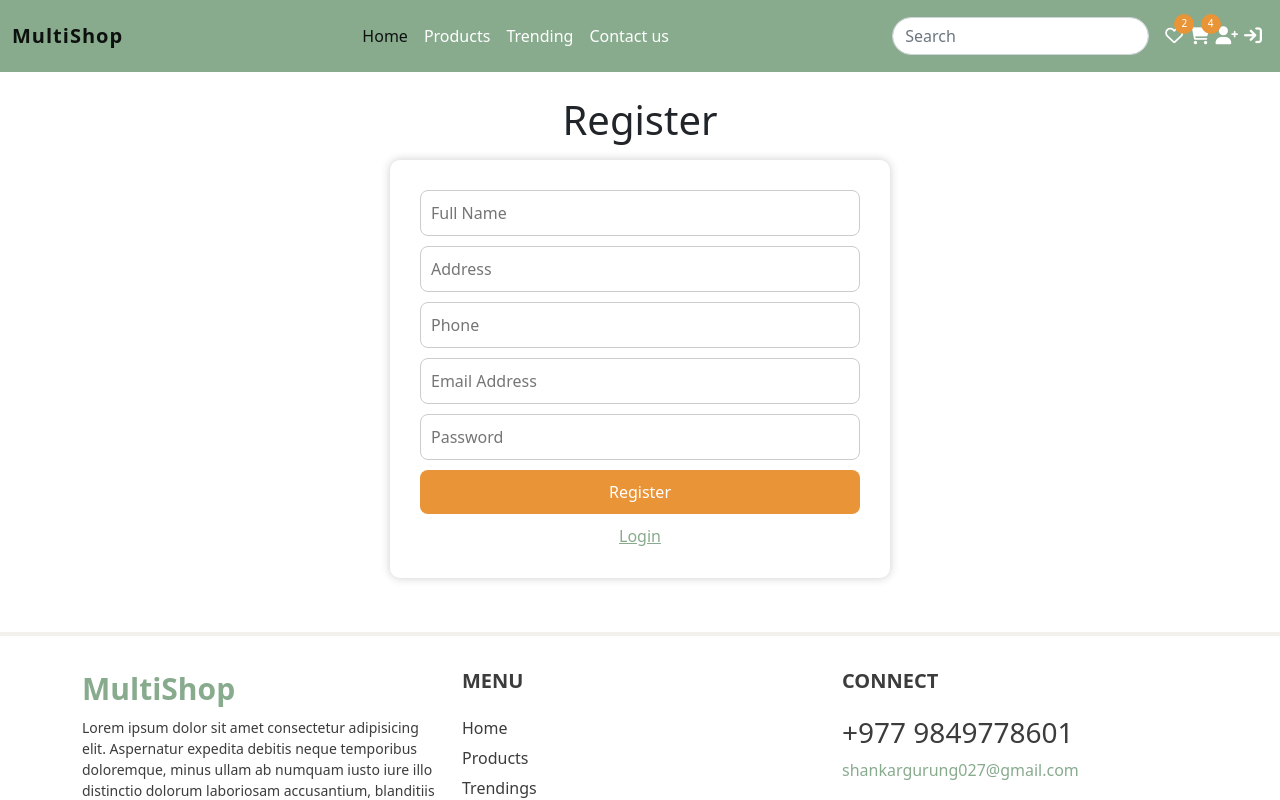
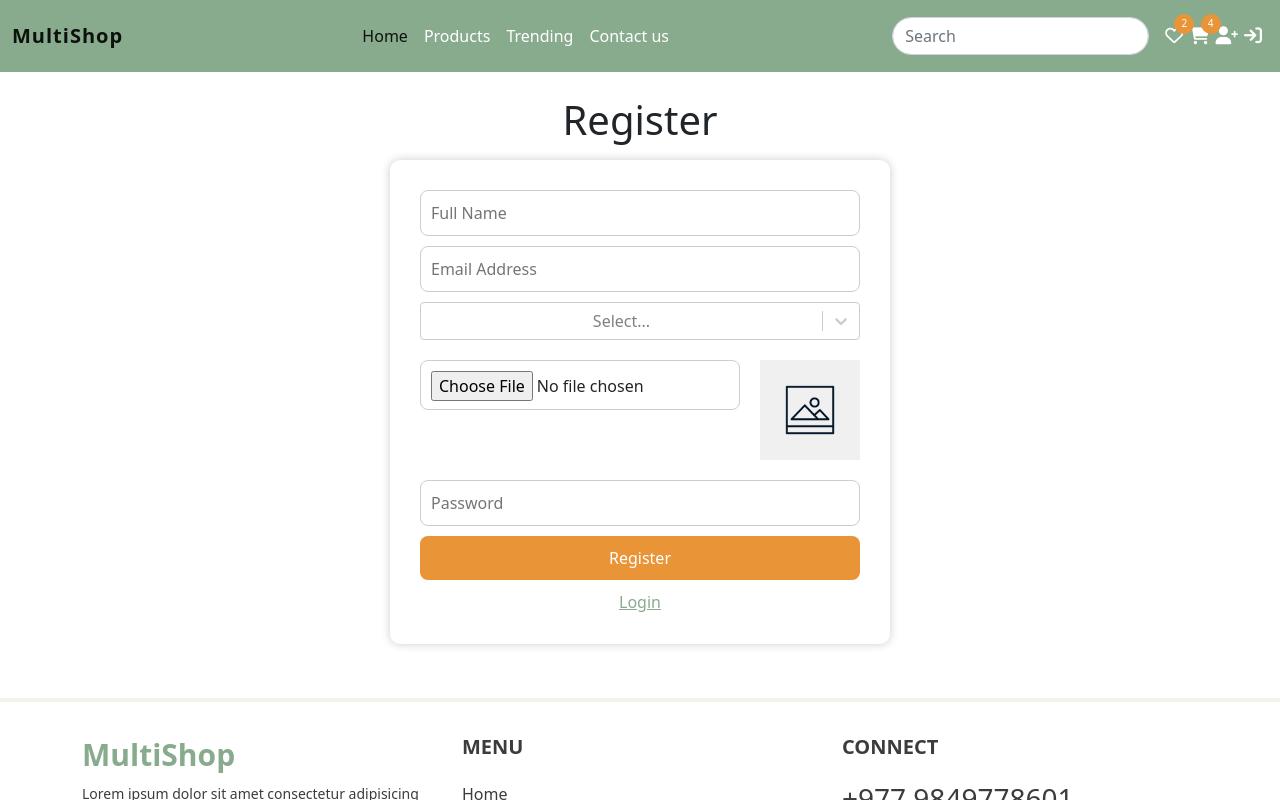
Before and after one commit to grgshankar/react_project_24, a React (Vite) app in the folder react-with-vite/: page /register in a window 1280 px wide. Shown: the top 800 px of the page. Built offline with nearby package versions, Linux system fonts and the light colour scheme.

Commit message:
doing registration page

```diff
--- a/react-with-vite/index.html
+++ b/react-with-vite/index.html
@@ -6,7 +6,7 @@
     <meta name="viewport" content="width=device-width, initial-scale=1.0" />
     <title>Vite + React</title>
     <!-- Add this line to your public/index.html file -->
-    <link rel="stylesheet" href="https://cdnjs.cloudflare.com/ajax/libs/font-awesome/6.0.0/css/all.min.css" integrity="sha512-...." crossorigin="anonymous" />
+    <link rel="stylesheet" href="https://cdnjs.cloudflare.com/ajax/libs/font-awesome/6.0.0/css/all.min.css" crossorigin="anonymous" />
 
   </head>
   <body>
--- a/react-with-vite/package.json
+++ b/react-with-vite/package.json
@@ -19,6 +19,7 @@
     "react-dom": "^18.2.0",
     "react-hook-form": "^7.49.2",
     "react-router-dom": "^6.21.1",
+    "react-select": "^5.8.0",
     "react-toastify": "^9.1.3",
     "yup": "^1.3.3"
   },
--- a/react-with-vite/src/assets/css/style.css
+++ b/react-with-vite/src/assets/css/style.css
@@ -272,6 +272,19 @@
     top: initial;
     left: 33.5%;
   }
+  .register_form .img_holder{
+    display: flex;
+    flex-flow: row wrap;
+    margin: 20px 0px;
+  }
+  .register_form .img_holder input{
+    width: calc(100% - 120px);
+    height: 50px;
+  }
+  .thum_img_wrapper img{
+    width: 100px;
+    margin-left: 20px;
+  }
 
   footer {
     border-top: 4px solid var(--ligh-grey);
--- /dev/null
+++ b/react-with-vite/src/components/auth/RegisterComponent.jsx
@@ -0,0 +1,67 @@
+import React, { useState } from "react";
+import { Form, FormSelect } from "react-bootstrap";
+import { useForm } from "react-hook-form";
+import { NavLink } from "react-router-dom";
+import DefaultImg from "../../assets/images/default_img.png";
+import Select from "react-select";
+
+const RegisterComponent = () => {
+    const [thumb, setThumb] = useState();
+    const {register, handleSubmit, setValue, setError, formState: {errors}} = useForm();
+    const options = [
+        { value: 'seller', label: 'Seller' },
+        { value: 'customer', label: 'Buyer' }
+      ]
+      const registerSubmit = (data) =>{
+        data.role = data.role.value;
+        console.log(data);
+
+      }
+  return (
+    <>
+      <Form onSubmit={handleSubmit(registerSubmit)} className="register_form text-center mt-4 mb-4">
+        <h1>Register</h1>
+        <div className="custom_form mt-3">
+          <input type="text" placeholder="Full Name" name="fullname" />
+
+          <input type="email" placeholder="Email Address" name="email" />
+          {/* <FormSelect>
+            <option value="">--Select any one--</option>
+            <option value="seller">Seller</option>
+            <option value="buyer">Buyer</option>
+          </FormSelect> */}
+          <Select options={options} onChange={(e)=> {setValue("role", e)}} />
+          <div className="img_holder">
+            <input type="file" onChange={(e)=>{
+                e.preventDefault();
+                const image = e.target.files[0];
+                // console.log(image);
+                const ext = (image.name.split(".")).pop();
+                console.log("extension", ext);
+                if(['jpg','png','jpeg','gif','bmp','webp'].includes(ext.toLowerCase())){
+                    if(image.size <=3000000){
+                        setThumb(image)
+                        setValue("image", image);
+                    }
+                }else{
+                    setError("image", "Image format is not supported");
+                }
+            }}/>
+            <span className="thum_img_wrapper">
+                <img src={thumb ? URL.createObjectURL(thumb) : DefaultImg} alt="thum_img" />
+            </span>
+          </div>
+          <input type="password" placeholder="Password" name="password" />
+          <div className="btn_wrap">
+            <input type="submit" value="Register" className="btn btn-success" />
+            <div className="redirect_link">
+              <NavLink to={"/login"}>Login</NavLink>
+            </div>
+          </div>
+        </div>
+      </Form>
+    </>
+  );
+};
+
+export default RegisterComponent;
--- a/react-with-vite/src/pages/auth/RegisterComponent.jsx
+++ /dev/null
@@ -1,33 +0,0 @@
-import { NavLink } from "react-router-dom"
-
-const RegisterComponent = () => {
-  return (
-    <>
-
-    <div className="mainWrapper">
-        <div className="container">
-            <div className="row">
-                <div className="col col-sm-12">
-                    <form action="" className="register_form text-center mt-4 mb-4">
-                        <h1>Register</h1>
-                        <div className="custom_form mt-3">
-                            <input type="text" placeholder="Full Name" name="fullname" />
-                            <input type="text" placeholder="Address" name="Address" />
-                            <input type="text" placeholder="Phone" name="phone" />
-                            <input type="email" placeholder="Email Address" name="email" />
-                            <input type="password" placeholder="Password" name="password" />
-                            <div className="btn_wrap">
-                                <input type="submit" value="Register" className="btn btn-success" />
-                                <div className="redirect_link"><NavLink to={"/login"}>Login</NavLink></div>
-                            </div>
-                        </div>
-                    </form>
-                </div>
-            </div>
-        </div>
-    </div>
-    </>
-  )
-}
-
-export default RegisterComponent
--- /dev/null
+++ b/react-with-vite/src/pages/auth/RegisterPage.jsx
@@ -0,0 +1,21 @@
+import { NavLink } from "react-router-dom"
+import RegisterComponent from "../../components/auth/RegisterComponent";
+
+const RegisterPage = () => {
+  return (
+    <>
+
+    <div className="mainWrapper">
+        <div className="container">
+            <div className="row">
+                <div className="col col-sm-12">
+                    <RegisterComponent />
+                </div>
+            </div>
+        </div>
+    </div>
+    </>
+  )
+}
+
+export default RegisterPage;
--- a/react-with-vite/src/pages/router/Routings.jsx
+++ b/react-with-vite/src/pages/router/Routings.jsx
@@ -6,16 +6,15 @@ import DashboardLayout from "../cms/DashboardLayout";
 import HomeLayout from "../layouts/HomeLayout";
 import Error404 from "../../components/common/Error404";
 import LoginComponent from "../auth/LoginComponent";
-import RegisterComponent from "../auth/RegisterComponent";
 import ForgotPage from "../auth/ForgotPage";
-import ForgotLayout from "../layouts/ForgotLayout"
+import RegisterPage from "../auth/RegisterPage";
 import { ToastContainer } from "react-toastify";
 import "react-toastify/dist/ReactToastify.min.css";
 import SetPasswordPage from "../auth/SetPasswordPage";
 const Routings = () => {
   return (
     <>
-    <ToastContainer />
+      <ToastContainer />
       <BrowserRouter>
         <Routes>
           <Route path="/" element={<HomeLayout />}>
@@ -32,8 +31,8 @@ const Routings = () => {
               />
               <Route path=":id" element={<ProductDetails />} />
             </Route>
-            <Route path="login" element={<LoginComponent />}/>
-            <Route path="register" element={<RegisterComponent />}/>
+            <Route path="login" element={<LoginComponent />} />
+            <Route path="register" element={<RegisterPage />} />
             <Route path="forget">
               <Route index element={<ForgotPage />} />
               <Route path="set-password" element={<SetPasswordPage />} />
```
Also changed, not shown: react-with-vite/src/assets/images/default_img.png (added), 1 other file (tests, documents, lock files or other folders).
